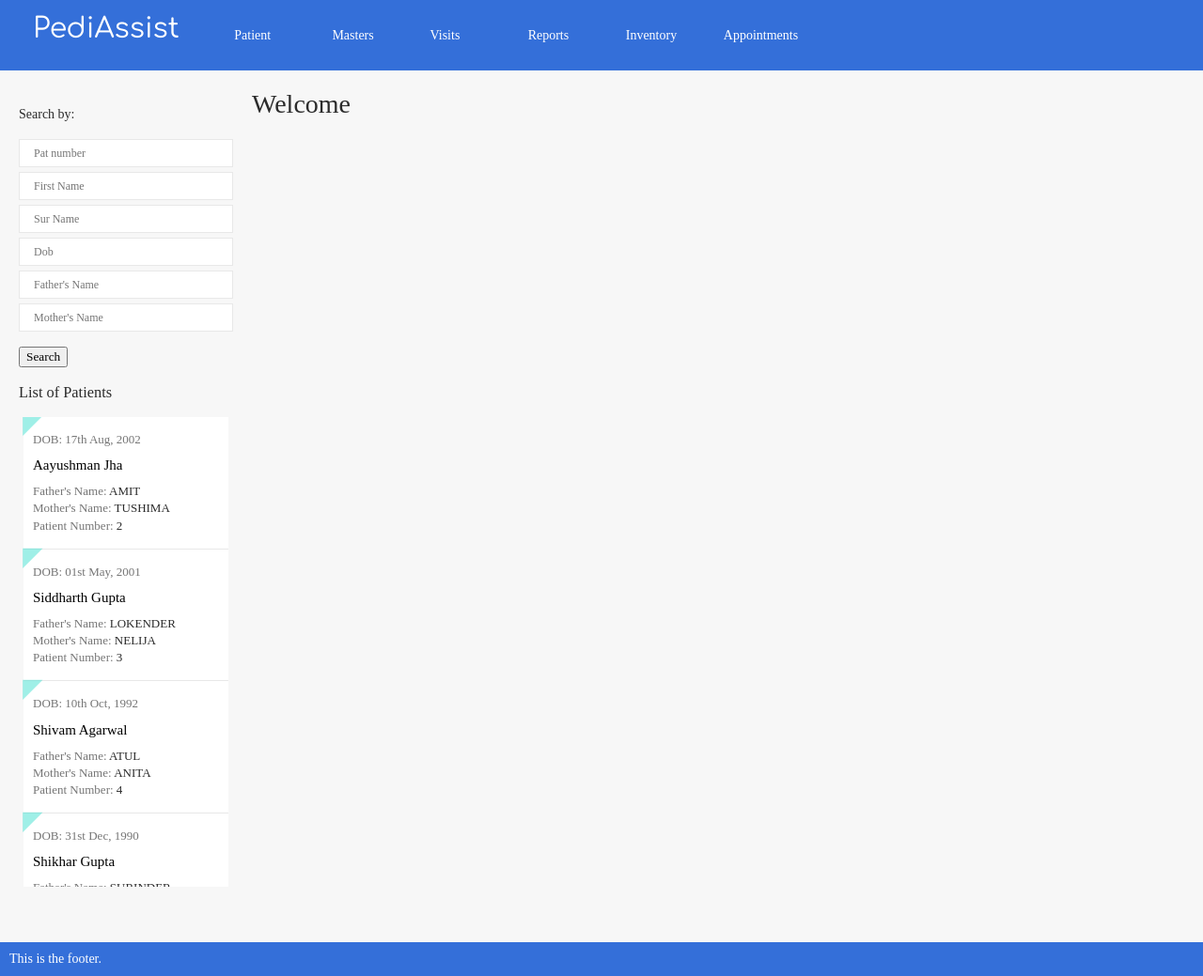
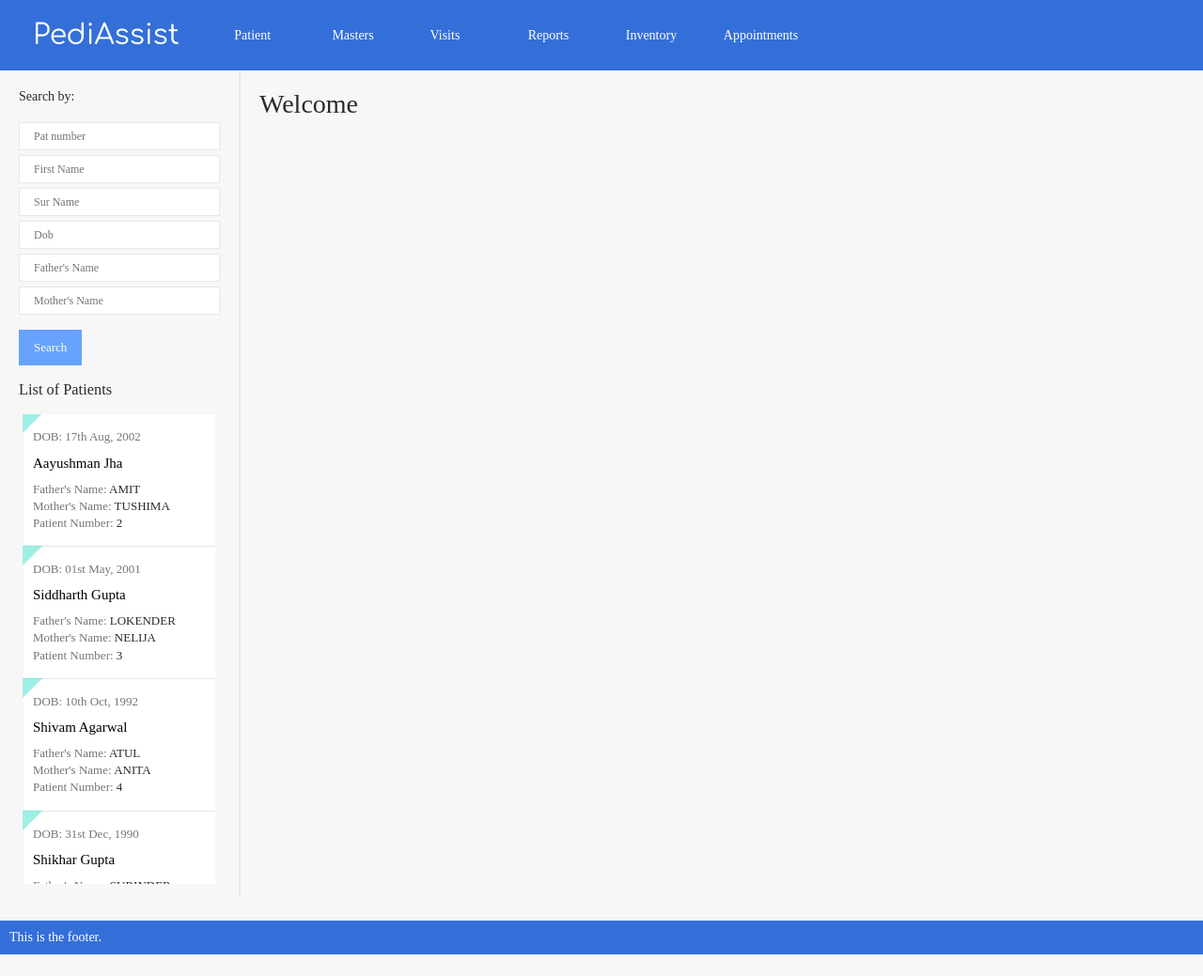
Before and after one commit to ShivamTB/Doc-App, a Django app: page / in a window 1280 px wide. Shown: the whole page at 94% size. After the commit the page ends 1016 px from the top, so only its background shows below. Run offline with Django 3.2, Linux system fonts and the light colour scheme; data comes from the database, SQL or seed files in the repository; style sheets or scripts are compiled from the project's sources; some libraries are stand-ins or nearby versions; some web fonts are replaced.

Commit message:
Added Color theme and Input formatting

```diff
--- a/static/css/components/header.css
+++ b/static/css/components/header.css
@@ -611,7 +611,7 @@ html {
     .header .domain_logo a h1 {
       font-size: 30px;
       font-family: inherit;
-      line-height: 25px;
+      line-height: 1.5;
       margin: 0;
       display: inline-block;
       float: right; }
--- a/static/css/header.css
+++ b/static/css/header.css
@@ -611,7 +611,7 @@ html {
     .header .domain_logo a h1 {
       font-size: 30px;
       font-family: inherit;
-      line-height: 25px;
+      line-height: 1.3;
       margin: 0;
       display: inline-block;
       float: right; }
@@ -661,7 +661,7 @@ html {
           top: calc(100%);
           left: 0px;
           width: 200px;
-          background-color: #404040;
+          background-color: #4E89F3;
           padding: 10px 15px;
           text-align: left;
           z-index: 2; }
@@ -670,7 +670,7 @@ html {
             display: inline-block;
             border-right: 10px solid transparent;
             border-left: 10px solid transparent;
-            border-bottom: 10px solid #404040;
+            border-bottom: 10px solid #4E89F3;
             position: absolute;
             top: -10px; }
           .header .navigation ul .menu-list-item .submenu ul {
@@ -689,13 +689,13 @@ html {
                 position: absolute;
                 top: 0;
                 left: calc(100% + 15px);
-                background-color: #666;
+                background-color: #67A2FF;
                 width: 150px;
                 z-index: 3; }
                 .header .navigation ul .menu-list-item .submenu ul li .minimenu:after {
                   position: absolute;
                   content: '';
-                  border-right: 10px solid #666;
+                  border-right: 10px solid #67A2FF;
                   border-top: 10px solid transparent;
                   border-bottom: 10px solid transparent;
                   top: 10px;
--- a/static/css/page.css
+++ b/static/css/page.css
@@ -1,10 +1,26 @@
 .page-content {
   max-width: 1440px;
-  margin: 0 auto; }
+  margin: 0 auto;
+  padding: 0; }
   .page-content .wrapper.sidebar {
     width: 20%;
-    padding-right: 20px; }
+    padding: 20px 20px 0;
+    border-right: 2px solid #e8e8e8; }
   .page-content .wrapper.content {
-    width: 80%; }
+    width: 80%;
+    padding: 20px; }
     .page-content .wrapper.content h1 {
       margin-top: 0; }
+
+button {
+  background: #67A2FF;
+  padding: 10px 15px;
+  text-transform: capitalize;
+  font-size: 13px;
+  color: #FFF;
+  border: 1px solid transparent;
+  cursor: pointer; }
+  button:focus {
+    outline: 0; }
+  button:active {
+    background-color: #346FD9; }
--- a/static/css/sidebar.css
+++ b/static/css/sidebar.css
@@ -1,3 +1,6 @@
+.search-container h4 {
+  margin-top: 0; }
+
 .search-container input {
   display: block;
   margin: 5px 0 0 0;
@@ -8,9 +11,6 @@
   line-height: 1.5; }
   .search-container input:focus {
     outline: 1px solid #346FD9; }
-
-.patient-listing h4 {
-  margin-top: 0; }
 
 .patient-listing ul {
   padding: 0;
--- a/static/scss/components/header.scss
+++ b/static/scss/components/header.scss
@@ -101,7 +101,7 @@ html {
             h1 {
                 font-size: $logoFontSize;
                 font-family: inherit;
-                line-height: 25px;
+                line-height: 1.5;
                 margin: 0;
                 display: inline-block;
                 float:right;
--- a/static/scss/header.scss
+++ b/static/scss/header.scss
@@ -101,7 +101,7 @@ html {
             h1 {
                 font-size: $logoFontSize;
                 font-family: inherit;
-                line-height: 25px;
+                line-height: 1.3;
                 margin: 0;
                 display: inline-block;
                 float:right;
@@ -159,7 +159,7 @@ html {
                     top:calc(100%);
                     left:0px;
                     width:200px;
-                    background-color:#404040;
+                    background-color:#4E89F3;
                     padding:10px 15px;
                     text-align:left;
                     z-index:2;
@@ -169,7 +169,7 @@ html {
                         display:inline-block;;
                         border-right:10px solid transparent;
                         border-left:10px solid transparent;
-                        border-bottom:10px solid #404040;
+                        border-bottom:10px solid #4E89F3;
                         position:absolute;
                         top:-10px;
                     }
@@ -192,14 +192,14 @@ html {
                                 position:absolute;
                                 top:0;
                                 left:calc(100% + 15px);
-                                background-color:#666;
+                                background-color:#67A2FF;
                                 width:150px;
                                 z-index:3;
 
                                 &:after {
                                     position:absolute;
                                     content:'';
-                                    border-right:10px solid #666;
+                                    border-right:10px solid #67A2FF;
                                     border-top:10px solid transparent;
                                     border-bottom:10px solid transparent;
                                     top:10px;
--- a/static/scss/page.scss
+++ b/static/scss/page.scss
@@ -1,15 +1,18 @@
 .page-content {
 	max-width:1440px;
 	margin:0 auto;
+	padding:0;
 
 	.wrapper {
 		&.sidebar {
 			width:20%;
-			padding-right:20px;
+			padding:20px 20px 0;
+			border-right:2px solid #e8e8e8;
 		}
 
 		&.content {
 			width:80%;
+			padding:20px;
 
 			h1 {
 				margin-top:0;
@@ -17,3 +20,21 @@
 		}
 	}
 }
+
+button {
+    background: #67A2FF;
+    padding: 10px 15px;
+    text-transform: capitalize;
+    font-size: 13px;
+    color: #FFF;
+    border: 1px solid transparent;
+    cursor:pointer;
+
+    &:focus {
+	    outline: 0;
+	}
+
+	&:active {
+	    background-color: #346FD9;
+	}
+}
--- a/static/scss/sidebar.scss
+++ b/static/scss/sidebar.scss
@@ -1,4 +1,9 @@
 .search-container {
+
+	h4 {
+		margin-top:0;
+	}
+
 	input {
 	    display: block;
 	    margin: 5px 0 0 0;
@@ -15,11 +20,6 @@
 }
 
 .patient-listing {
-
-	h4 {
-		margin-top:0;
-	}
-
 
 	ul {
 		padding:0;
```
